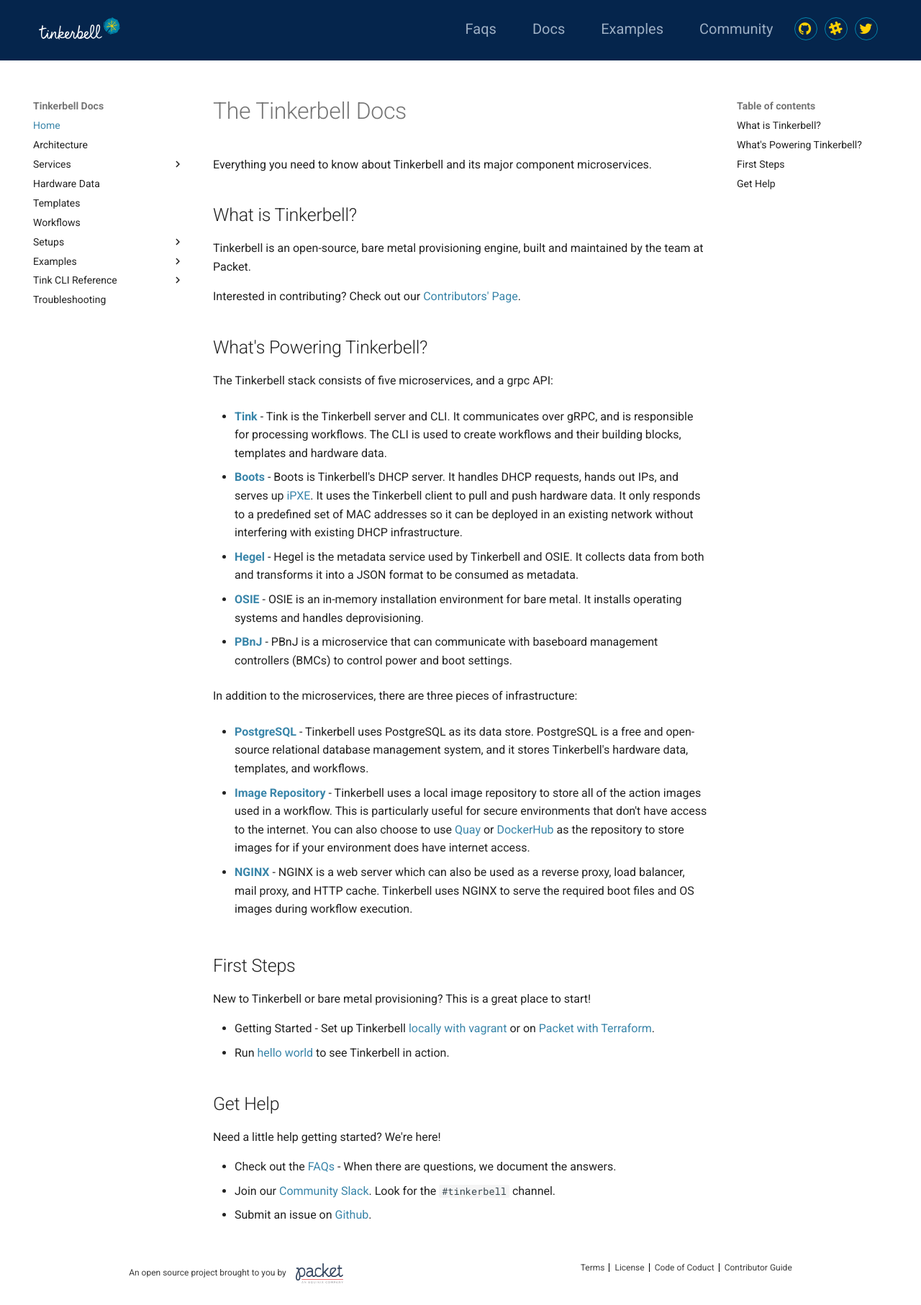
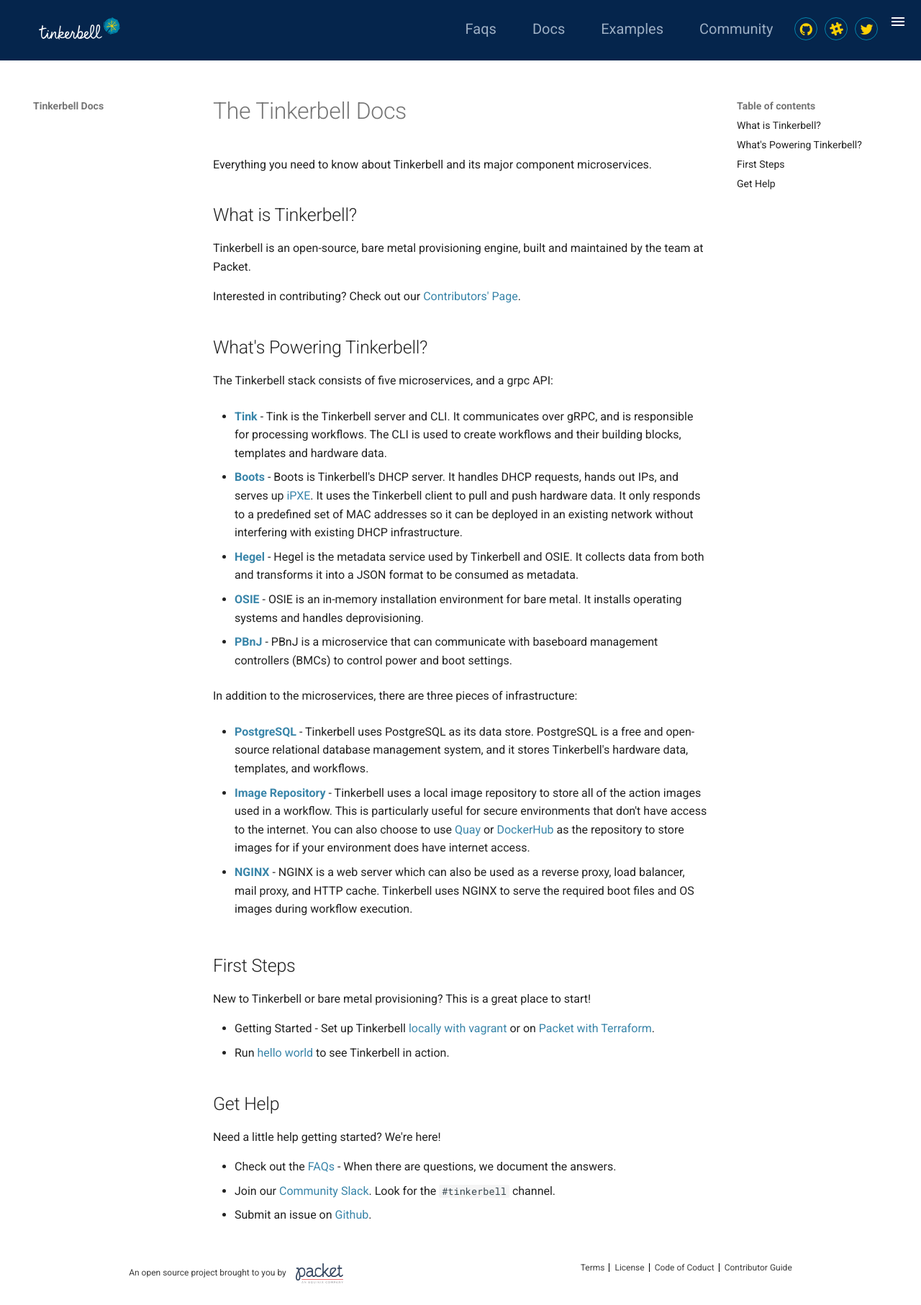
Before and after one commit to tinkerbell/tinkerbell-docs, an MkDocs documentation site: the page built from docs/index.md, in a window 1280 px wide. Shown: the whole page at 72% size. Built offline with MkDocs 1.6.1 and Material for MkDocs 9.7.7, drawn with Linux system fonts in a browser that asks for light colours.

Commit message:
update responsive

```diff
--- a/docs/stylesheets/extra.css
+++ b/docs/stylesheets/extra.css
@@ -5,7 +5,20 @@
 
 }
 
+.grid-x {
+    display: flex;
+    flex-flow: row wrap;
+}
+
 /* Header */
+.menu-toggle {
+    position: absolute;
+    right: 20px;
+    top: 1%;
+    z-index: 10;
+    font-size: 20px;
+    color: #fff;
+}
 
 #site-header {
     background-color: #05254c;
@@ -71,11 +84,54 @@
     border: 1px solid #fff;
 }
 
-.nav ul li .fa {
-    position: absolute;
-    top: 15%;
-    left: 15%;
+.md-nav__title .md-nav__button.md-logo img, .md-nav__title .md-nav__button.md-logo svg {
+    width: 100%;
 }
+
+@media screen and (max-width: 76.1875em) {
+    .nav .nav-top {
+        margin-right: 5%;
+    }
+}
+
+@media print, screen and (max-width:63.99875em) {
+    #site-header {
+        padding-bottom: 0;
+        padding-top: 20px
+    }
+
+    .nav .nav-top {
+        overflow-y: auto;
+        white-space: nowrap;
+        width: 100%;
+        padding-top: 0;
+        padding-bottom: 20px
+    }
+    .nav ul {
+        display: flex;
+        align-items: center;
+        justify-content: center;
+    }
+    .nav ul li {
+        margin: 0 10px;
+        display: inline
+    }
+    .nav ul li:first-child {
+        margin-left: 0
+    }
+    .nav ul li a {
+        font-size: .875rem;
+        display: inline-block!important
+    }
+    .logo {
+        margin-bottom: 20px;
+        display: block
+    }
+    .logo img {
+        height: 40px
+    }
+}
+
 
 /* Footer */
 #footer-wrapper {
--- a/mkdocs.yml
+++ b/mkdocs.yml
@@ -50,3 +50,6 @@
       link: https://slack.packet.com/
     - icon: fontawesome/brands/twitter
       link: https://twitter.com/tinkerbell_oss
+
+plugins:
+  - search
--- a/overrides/partials/header.html
+++ b/overrides/partials/header.html
@@ -1,7 +1,11 @@
 <header id="site-header">
+    <!-- Button to open drawer -->
+    <label class="md-header-nav__button md-icon menu-toggle" for="__drawer">
+        {% include ".icons/material/menu" ~ ".svg" %}
+    </label>
     <nav id="nav-main" class="nav">
         <div class="md-grid">
-            <section class="md-grid row">
+            <section class="md-grid grid-x row">
                 <div class="col-2 left">
                     <a aria-current="page" class="logo" href="/">
                         <img src="{{ config.theme.logo | url }}" alt="logo">
--- /dev/null
+++ b/overrides/partials/nav.html
@@ -0,0 +1,23 @@
+<nav class="md-nav md-nav--primary" aria-label="{{ lang.t('nav.title') }}" data-md-level="0">
+    <!-- Site title -->
+    <label class="md-nav__title" for="__drawer">
+        <a href="{{ config.site_url | default(nav.homepage.url, true) | url }}" title="{{ config.site_name }}" class="md-nav__button md-logo" aria-label="{{ config.site_name }}">
+            {% include "partials/logo.html" %}
+        </a>
+        {{ config.site_name }}
+    </label>
+    <!-- Repository containing source -->
+    {% if config.repo_url %}
+    <div class="md-nav__source">
+        {% include "partials/source.html" %}
+    </div>
+    {% endif %}
+    <!-- Render item list -->
+    <ul class="md-nav__list" data-md-scrollfix>
+        {% for nav_item in nav %}
+        {% set path = "nav-" + loop.index | string %}
+        {% set level = 1 %}
+        {% include "partials/nav-item.html" %}
+        {% endfor %}
+    </ul>
+</nav>
--- /dev/null
+++ b/overrides/partials/search.html
@@ -0,0 +1,27 @@
+{% import "partials/language.html" as lang with context %}
+<!-- Search interface -->
+<div class="md-search" data-md-component="search" role="dialog">
+    <label class="md-search__overlay" for="__search"></label>
+    <div class="md-search__inner" role="search">
+        <form class="md-search__form" name="search">
+            <input type="text" class="md-search__input" name="query" aria-label="{{ lang.t('search.placeholder') }}" placeholder="{{ lang.t('search.placeholder') }}" autocapitalize="off" autocorrect="off" autocomplete="off" spellcheck="false" data-md-component="search-query" data-md-state="active" />
+            <label class="md-search__icon md-icon" for="__search">
+                {% include ".icons/material/magnify.svg" %}
+                {% include ".icons/material/arrow-left.svg" %}
+            </label>
+            <button type="reset" class="md-search__icon md-icon" aria-label="{{ lang.t('search.reset') }}" data-md-component="search-reset" tabindex="-1">
+                {% include ".icons/material/close.svg" %}
+            </button>
+        </form>
+        <div class="md-search__output">
+            <div class="md-search__scrollwrap" data-md-scrollfix>
+                <div class="md-search-result" data-md-component="search-result">
+                    <div class="md-search-result__meta">
+                        {{ lang.t("search.result.initializer") }}
+                    </div>
+                    <ol class="md-search-result__list"></ol>
+                </div>
+            </div>
+        </div>
+    </div>
+</div>
```
